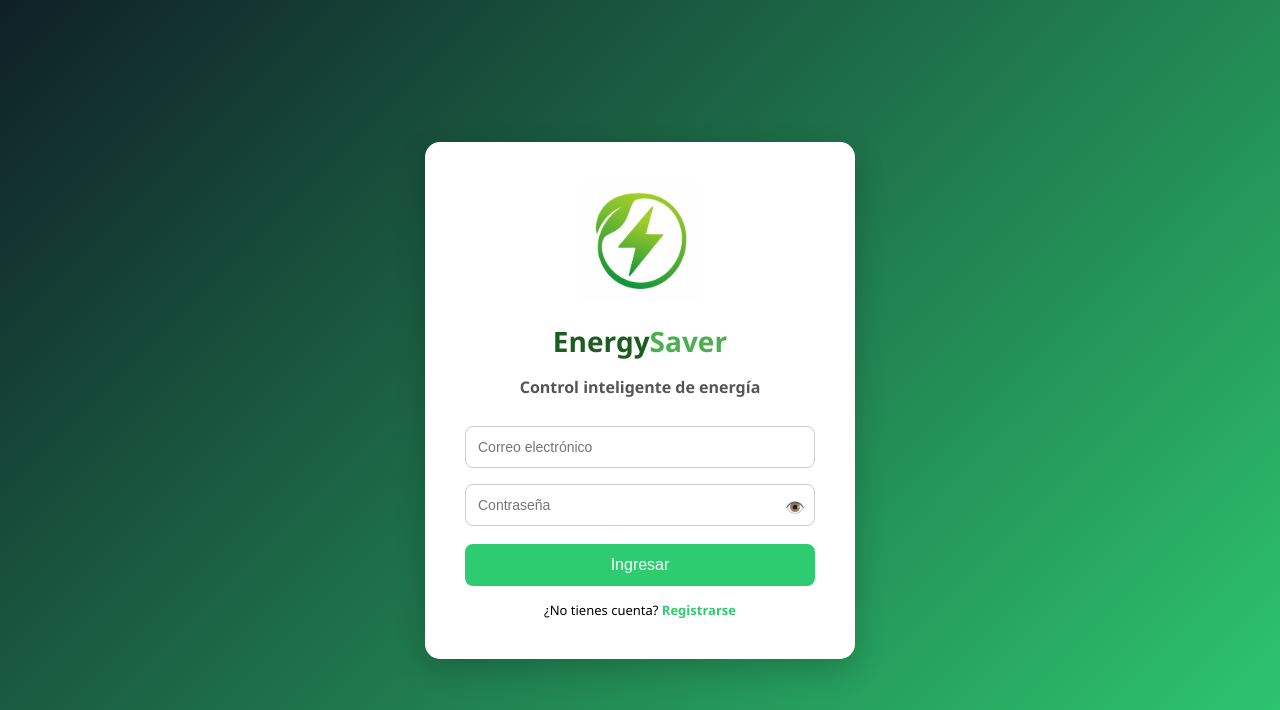
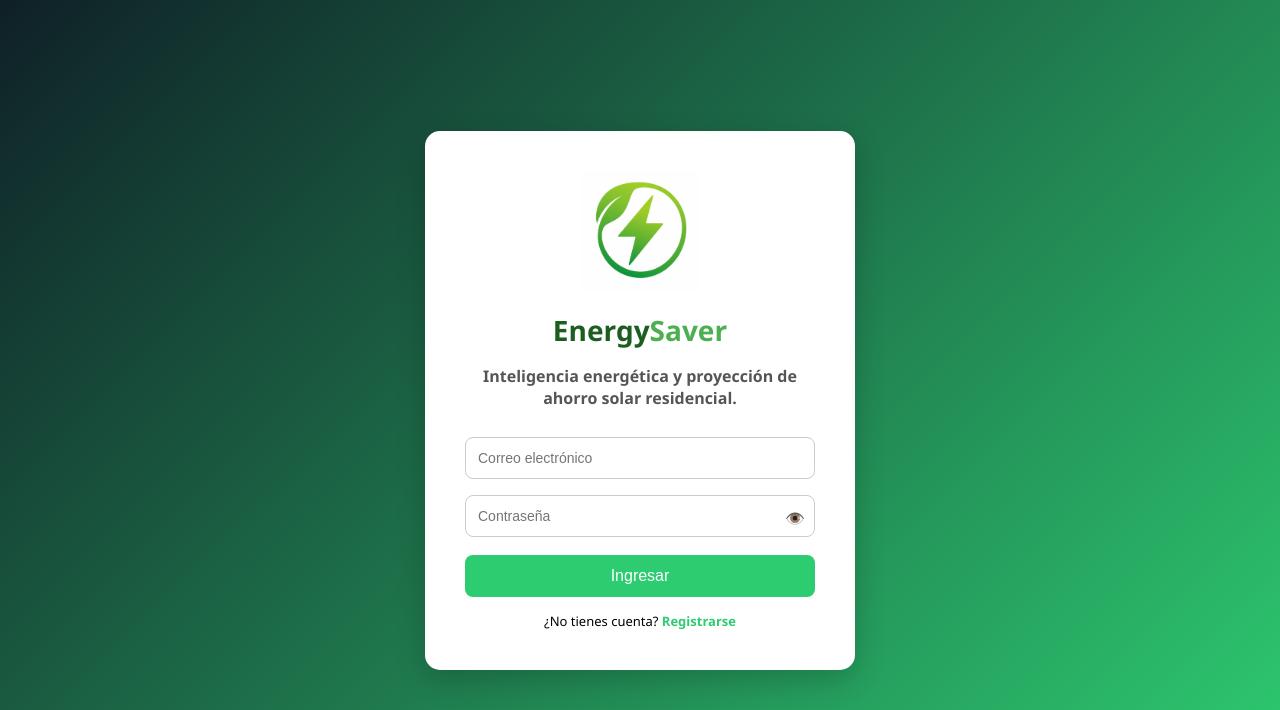
Before and after one commit to lizzzzz-ops/EnergySaver, an ASP.NET Core app: page / in a window 1280 px wide. Shown: the top 710 px of the page. Run offline with ASP.NET Core 8, Linux system fonts and the light colour scheme.

Commit message:
style(login): actualizar eslogan oficial de EnergySaver

```diff
--- a/Views/Account/Login.cshtml
+++ b/Views/Account/Login.cshtml
@@ -149,7 +149,7 @@
         </h1>
 
         <p class="sub">
-            Control inteligente de energía
+            Inteligencia energética y proyección de ahorro solar residencial.
         </p>
 
         <!-- FORM -->
```
